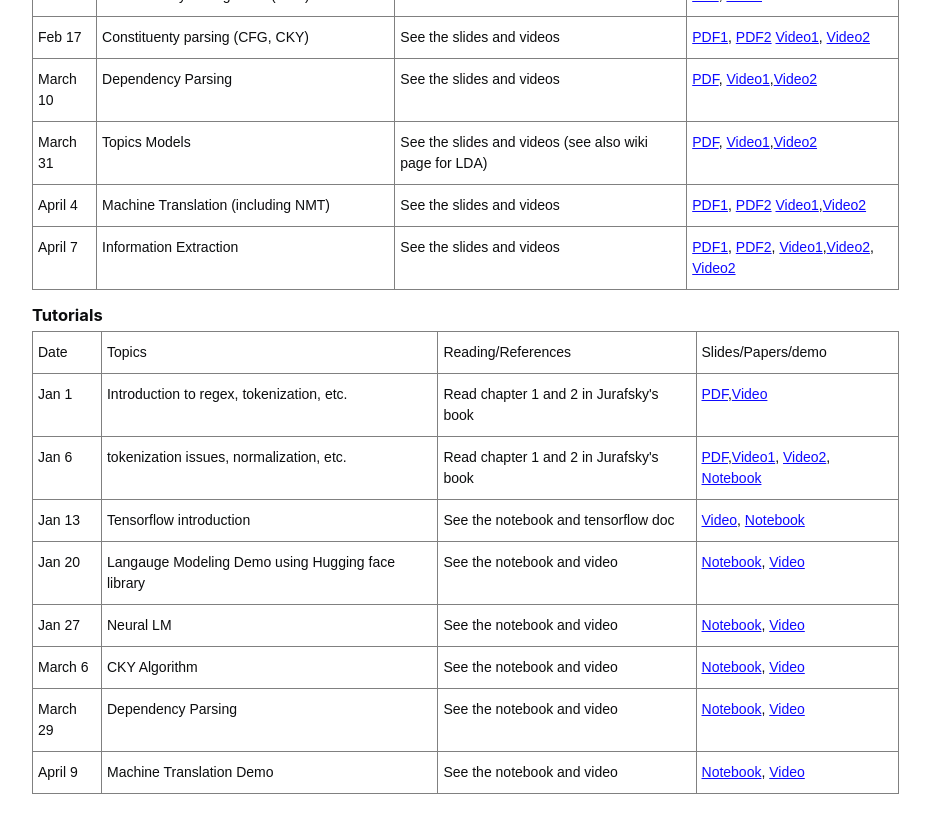
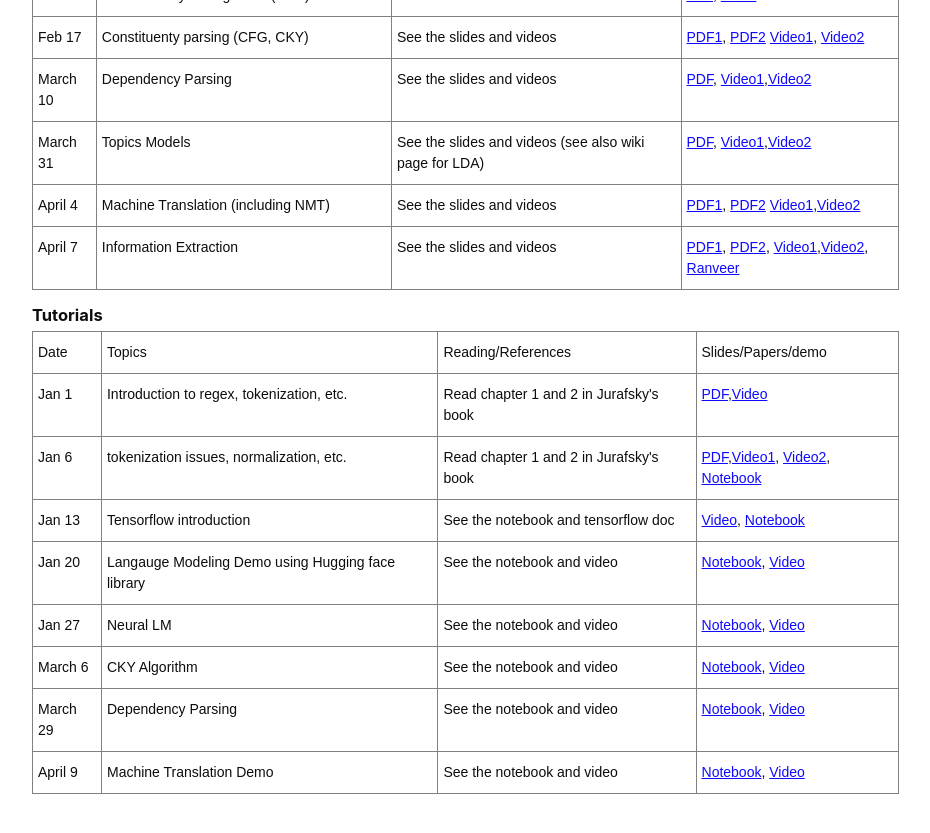
Before and after one commit to chandreshiit/oldsite, a Jekyll site: the page built from _pages/NLP2022.md, in a window 1280 px wide and 900 px high, scrolled down 2432 px. Shown: the top 833 px of the window, without its empty margins (179-1109 px from the left). Built offline with Jekyll 4.4.1, drawn with Linux system fonts in a browser that asks for light colours; cached includes are drawn as plain includes; nearby versions of some CDN libraries.

Commit message:
added lect

```diff
--- a/_pages/NLP2022.md
+++ b/_pages/NLP2022.md
@@ -168,7 +168,7 @@ Natural language processing (NLP) or computational linguistics is one of the mos
     <th class="tg-0pky">See the slides and videos </th>
           <th class="tg-0pky">  <a href="https://drive.google.com/file/d/149E36kMPnvEVEyXd8yz2clAZyd_l13ah/view?usp=sharing">PDF1</a>,
               <a href="https://drive.google.com/file/d/1Lz0SCVApVuYiP2boFLZe9XBRcFrEBeQC/view?usp=sharing">PDF2</a>,
-     <a href="https://drive.google.com/file/d/1Fnx7gH3xpc8rCa5wTQ2KeSeRo9oJJpqb/view?usp=sharing">Video1</a>,<a href="https://drive.google.com/file/d/1sUtlxq81PLmoJgheFaFfxo_OJkoCbaN3/view?usp=sharing">Video2</a>, <a href="_data/NLP Lect 13 QA.pdf">Video2</a>
+     <a href="https://drive.google.com/file/d/1Fnx7gH3xpc8rCa5wTQ2KeSeRo9oJJpqb/view?usp=sharing">Video1</a>,<a href="https://drive.google.com/file/d/1sUtlxq81PLmoJgheFaFfxo_OJkoCbaN3/view?usp=sharing">Video2</a>, <a href="https://github.com/chandu8542/chandu8542.github.io/blob/d6b7a679ef854db1c4a743a7c6706c0d70c31ef2/_data/NLP%20Lect%2013%20QA.pdf">Ranveer</a>
         </th></tr>
 </table>
 
```
